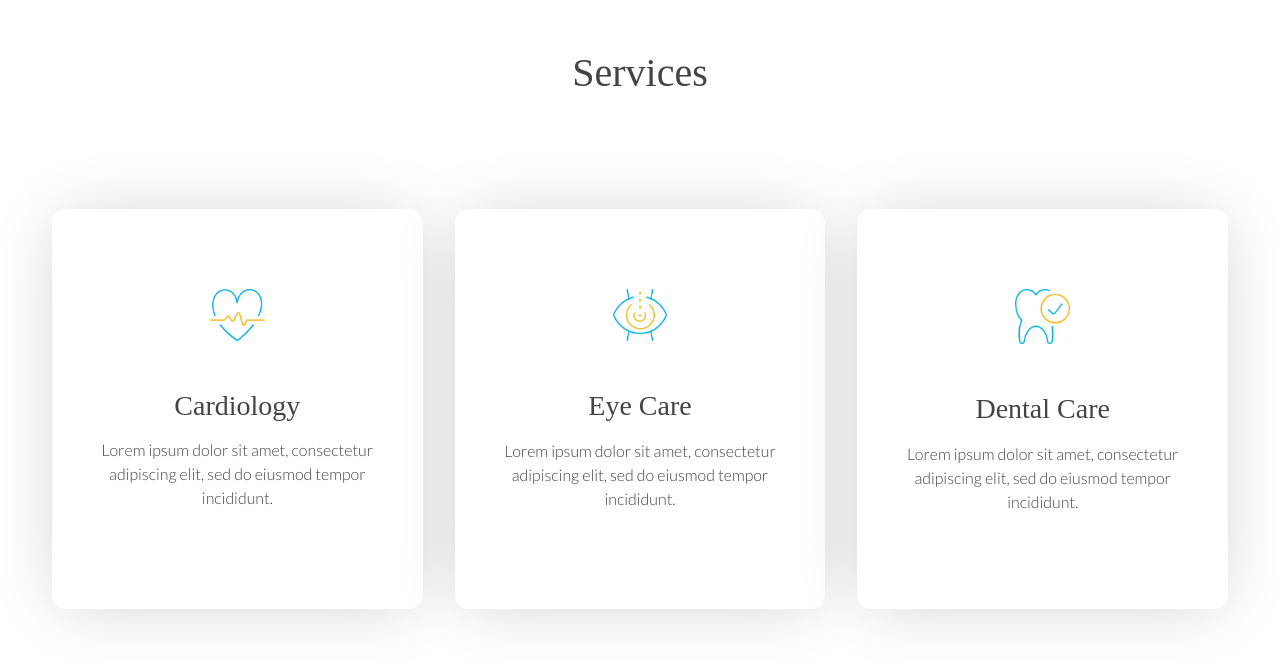
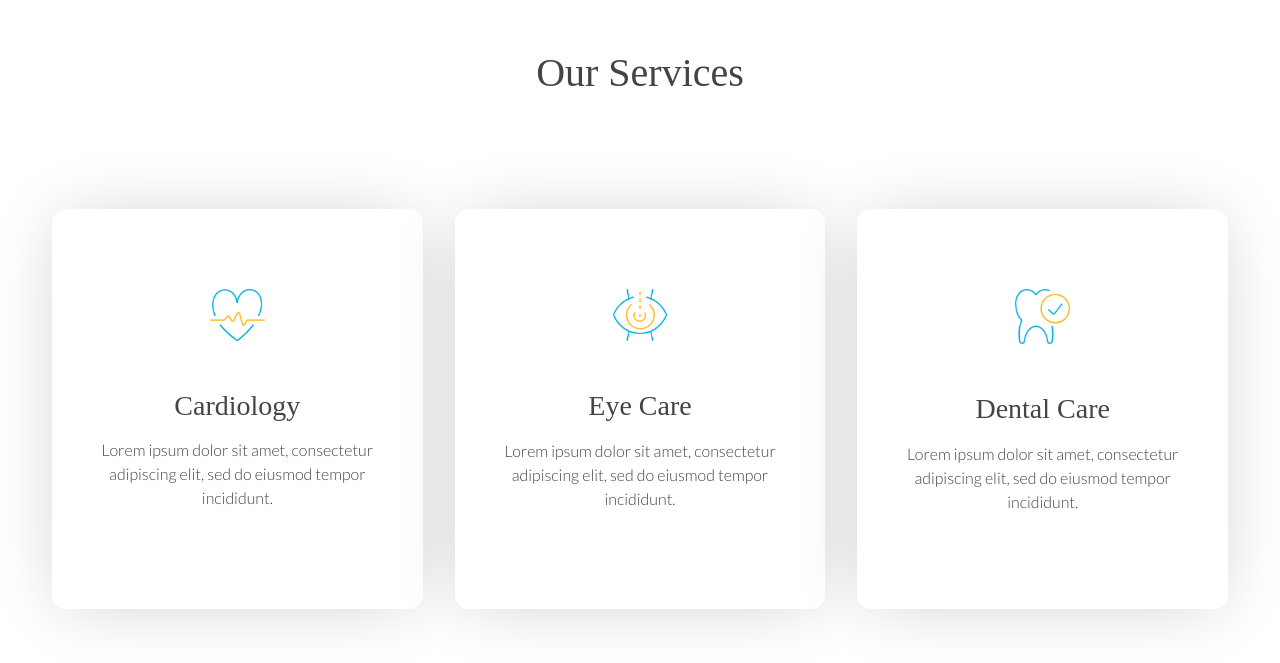
Before and after one commit to MichaelGee/la-beauty, a React (Create React App) app: page / in a window 1280 px wide. Shown: the part 1113-1776 px from the top of the page. Built offline with nearby package versions, Linux system fonts and the light colour scheme; a web font is replaced by a local one.

Commit message:
typo corrected

```diff
--- a/src/components/Service.js
+++ b/src/components/Service.js
@@ -8,7 +8,7 @@ const Service = () => {
     <div>
       <section className='service'>
         <div className='container service__container'>
-          <h1>Services</h1>
+          <h1>Our Services</h1>
           <div className='card__container'>
             <div className='card'>
               <div className='card__body'>
```
